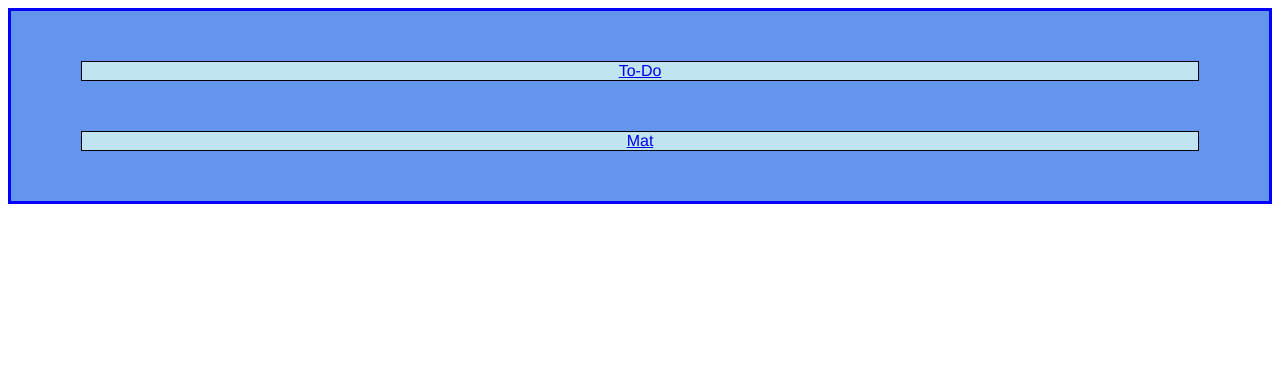
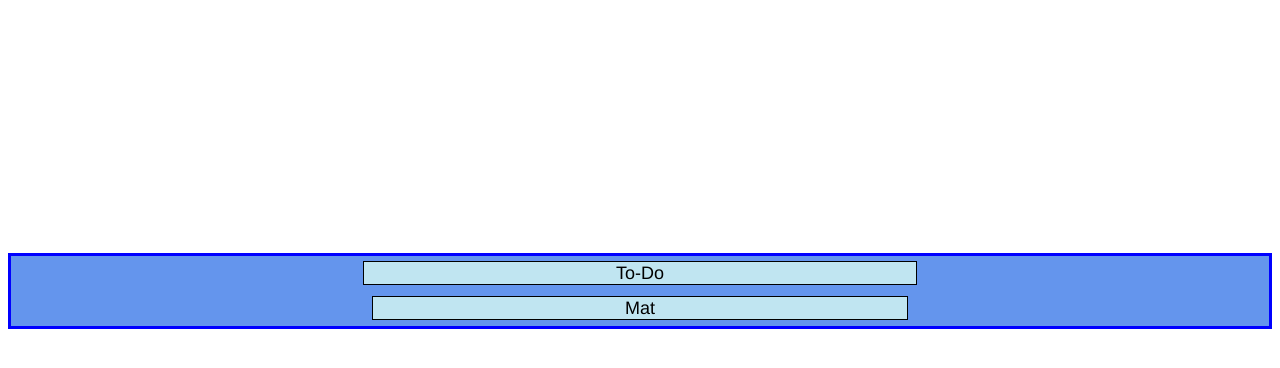
Before and after one commit to Erwan228/helping-list, a Vue app: page / in a window 1280 px wide. Shown: the top 368 px of the page. Built offline with nearby package versions, Linux system fonts and the light colour scheme.

Commit message:
Update HomeView.vue

```diff
--- a/src/views/HomeView.vue
+++ b/src/views/HomeView.vue
@@ -26,10 +26,21 @@ export default {
 .overView {
   border: solid blue;
   background: cornflowerblue;
+  display: flex;
+  flex-direction: column;
+  margin-top: 20%;
 }
+
 .parts {
+  margin: 7px 0;
+}
+.parts a{
   border: solid 1px black;
   background: #c0e5f1;
   margin: 50px 70px;
+  padding: 1px 20%;
+  text-decoration: none;
+  color: black;
+  font-size: large;
 }
 </style>
```
